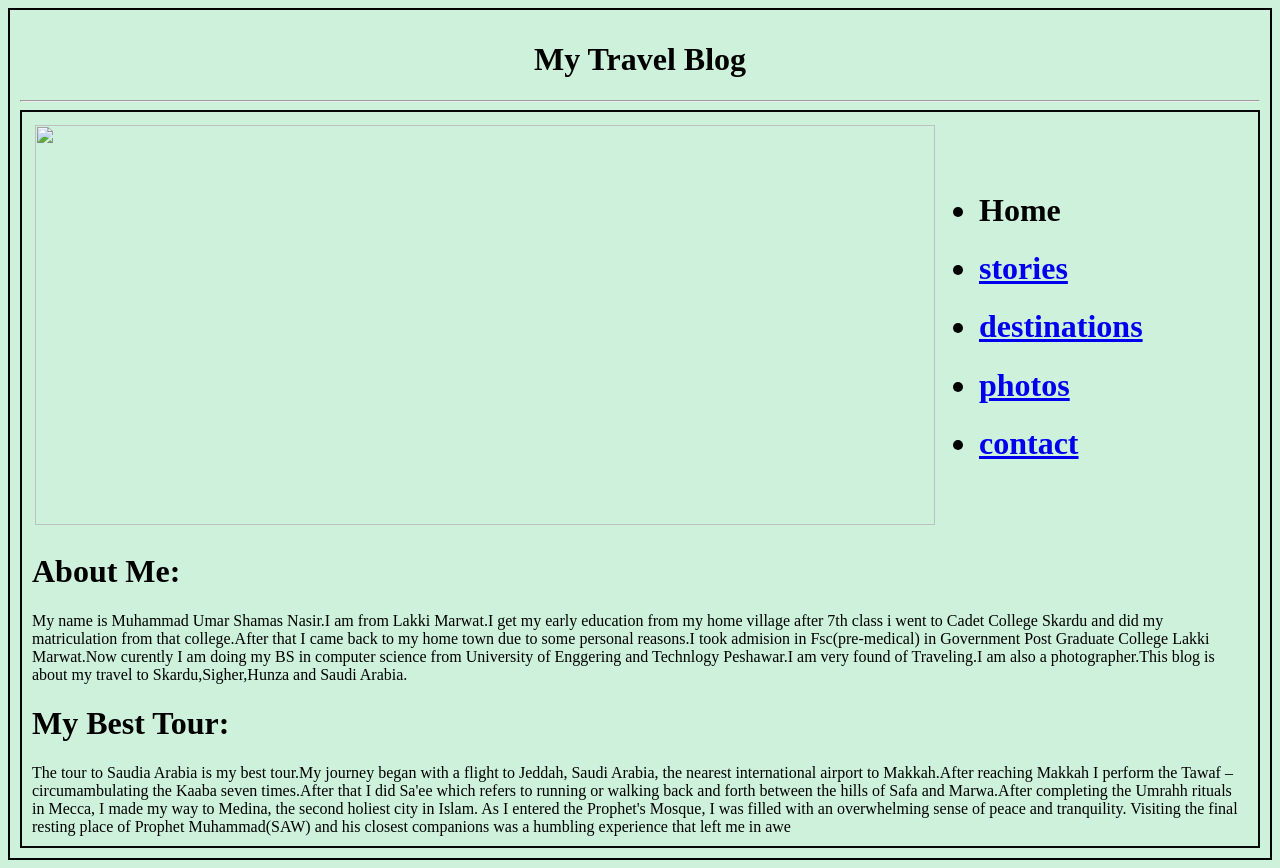
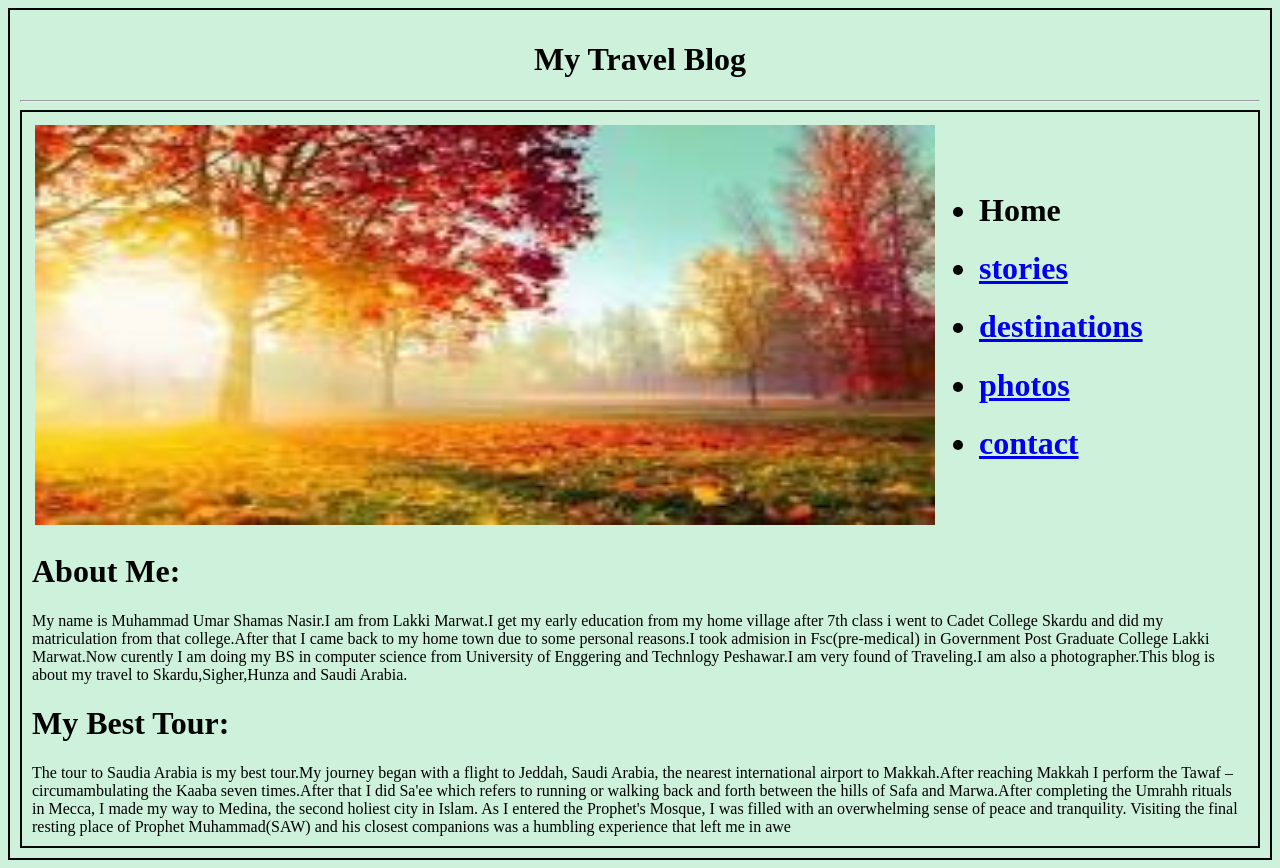
Before and after one commit to musn0909/pwbcs0909-WP-Fall2023-assigment-no1, a plain HTML site: page index.html in a window 1280 px wide. Drawn offline with Linux system fonts and the light colour scheme.

Commit message:
Update index.html

```diff
--- a/index.html
+++ b/index.html
@@ -22,7 +22,7 @@
     <div border="1" style="border: 2px solid rgb(8, 8, 8); padding: 10px;">
         <table>
             <tr>
-                <td><img src="images/scene.jpg" width="900" height="400"</td>
+                <td><img src="scene.jpg" width="900" height="400"</td>
                 <td> <ul>
 
                     <h1><b><li><a herf="index.html">Home</a></li></b></h1>
```
